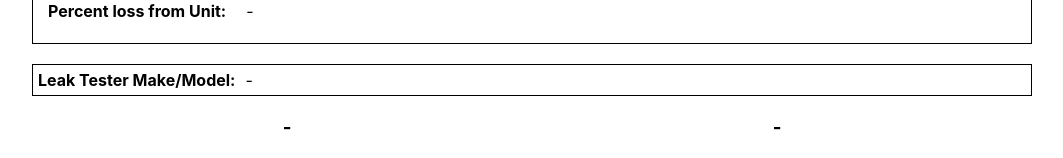
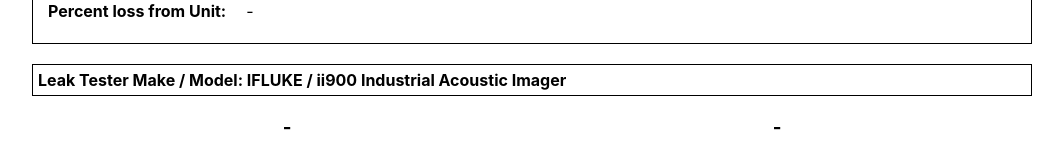
Before and after one commit to thecodingfreake/leaktest, a React (Create React App) app: page / in a window 1280 px wide. Both pictures are taken after typing "2020-01-15", "2020-01-15", "Sample", "Sample", "Sample", "Sample" into the empty fields and a click on the button "Submit". Shown: the part 1202-1360 px from the top of the page, without its empty margins (108-1171 px from the left). Built offline with nearby package versions, Linux system fonts and the light colour scheme; no server answers.

Commit message:
Update Download.jsx

```diff
--- a/src/Pages/Download.jsx
+++ b/src/Pages/Download.jsx
@@ -248,8 +248,7 @@ const downloadPDF = () => {
 
 
                 <div className='row-6' style={{display:"flex", alignItems:"center"}}>
-                <p><strong>Leak Tester Make/</strong></p>
-                    <p ><strong style={{marginRight:"10px"}}>Model:</strong>{getValue(location.state.model)}</p>
+                <p><strong>Leak Tester Make / Model: IFLUKE / ii900 Industrial Acoustic Imager</strong></p>
                 </div>
 
                 <div className="image-container">
```
